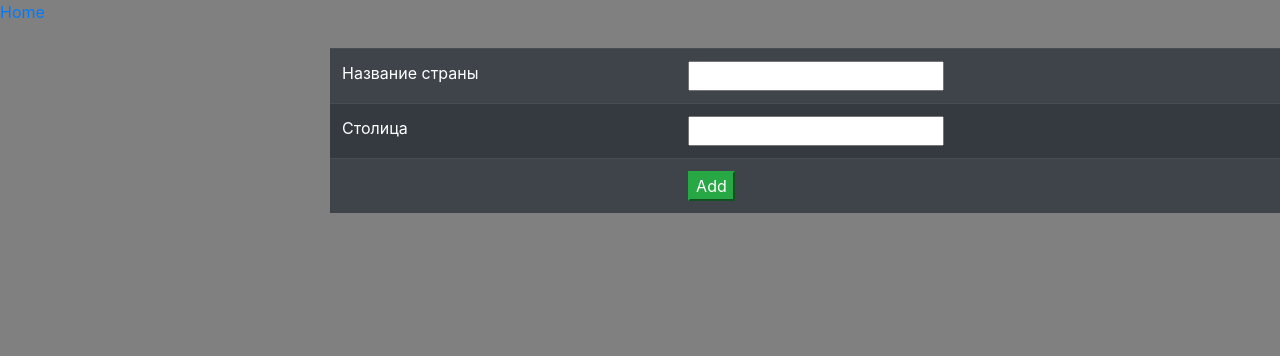
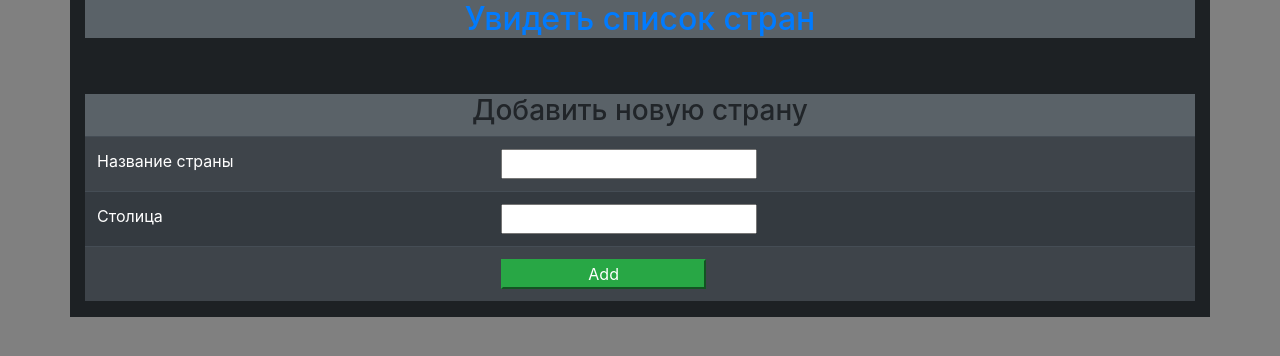
Before and after one commit to teaguru/crud, a PHP site: page /add.html in a window 1280 px wide. Shown: the top 356 px of the page. Run offline with PHP 8.4, Linux system fonts and the light colour scheme.

Commit message:
правим

```diff
--- a/add.html
+++ b/add.html
@@ -1,32 +1,36 @@
 <!DOCTYPE html>
 <html>
-<meta charset="UTF-8" />
+<meta charset="UTF-8"/>
 <head>
     <title>Intervolga</title>
-     <link rel="stylesheet" href="https://stackpath.bootstrapcdn.com/bootstrap/4.3.1/css/bootstrap.min.css" integrity="sha384-ggOyR0iXCbMQv3Xipma34MD+dH/1fQ784/j6cY/iJTQUOhcWr7x9JvoRxT2MZw1T" crossorigin="anonymous">
+    <link rel="stylesheet" href="css/bootstrap.css">
     <link rel="stylesheet" type="text/css" href="css/style.css">
 
 </head>
 
 <body>
-<a href="index.php">Home</a>
+<div class="container">
+    <h2 class="menu">
+        <a href="index.php"> Увидеть список стран</a></h2>
     <br/><br/>
-
-<form class = "input_form" action="add.php" method="post" name="form1">
+    <div class="menu"><h3>Добавить новую страну </h3></div>
+    <form class="input_form" action="add.php" method="post" name="form1">
         <table class="table table-striped table-dark" border="0">
             <tr>
                 <td>Название страны</td>
-            <td><input  class="form_input"  pattern="^[A-Za-zА-Яа-яЁё\s-]+$" class='fas fa-book' type="text" name="name"></td>
+                <td><input class="form_input" pattern="^[A-Za-zА-Яа-яЁё\s-]+$" class='fas fa-book' type="text"
+                           name="name"></td>
             </tr>
             <tr>
                 <td>Столица</td>
-            <td><input type="text"  pattern="^[A-Za-zА-Яа-яЁё\s-]+$" name="capital"></td>
+                <td><input type="text" pattern="^[A-Za-zА-Яа-яЁё\s-]+$" name="capital"></td>
             </tr>
             <tr>
                 <td></td>
-            <td><input class='btn-success' type="submit" name="Submit" value="Add"></td>
+                <td><input class='btn-success apply-btn' type="submit" name="Submit" value="Add"></td>
             </tr>
         </table>
+</div>
 </form>
 </body>
 </html>
--- a/config.php
+++ b/config.php
@@ -8,7 +8,7 @@ try {
     // тут подключаем БД исполльзую PDO
     $dbConn = new PDO("mysql:host={$databaseHost};dbname={$databaseName}", $databaseUsername, $databasePassword);
     $dbConn->setAttribute(PDO::ATTR_ERRMODE, PDO::ERRMODE_EXCEPTION); // Setting Error Mode as Exception
-} catch(PDOException $e) {
+} catch (PDOException $e) {
     echo $e->getMessage();
 }
 
--- a/css/style.css
+++ b/css/style.css
@@ -1,17 +1,36 @@
 
 .input_form {
-	padding-left: 130px;
-	margin-left: 200px;
+
+
 }
 
 body {
-background-color: gray;
+    background-color: gray;
 }
+
 .form-input::hover {
-	background-color: red;
+    background-color: red;
 }
 
 .add-link {
-	margin-top: 30px;
-	padding-top: 50px;
+    margin-top: 30px;
+    color: #2d19ba;
 }
+
+.container {
+    display: flex;
+    flex-direction: column;
+    justify-content: center;
+    background-color: #1d2124;
+}
+
+.menu {
+    display: flex;
+    align-content: center;
+    background-color: #5a6268;
+    justify-content: center;
+}
+
+.apply-btn {
+    width: 30%;
+}
--- a/delete.php
+++ b/delete.php
@@ -9,6 +9,6 @@ $sql = "DELETE FROM country WHERE id=:id";
 $query = $dbConn->prepare($sql);
 $query->execute(array(':id' => $id));
 
-//redirecting to the display page (index.php in our case)
+//редирект (index.php in our case)
 header("Location:index.php");
-?><?php
+?>
```
Also changed, not shown: add.php (+12 -9 lines), countries (1).sql (deleted, +0 -70 lines), index.php (+11 -7 lines), css/bootstrap.css (renamed from bootstrap.css). Lines whose indentation alone changed are shown as unchanged.
